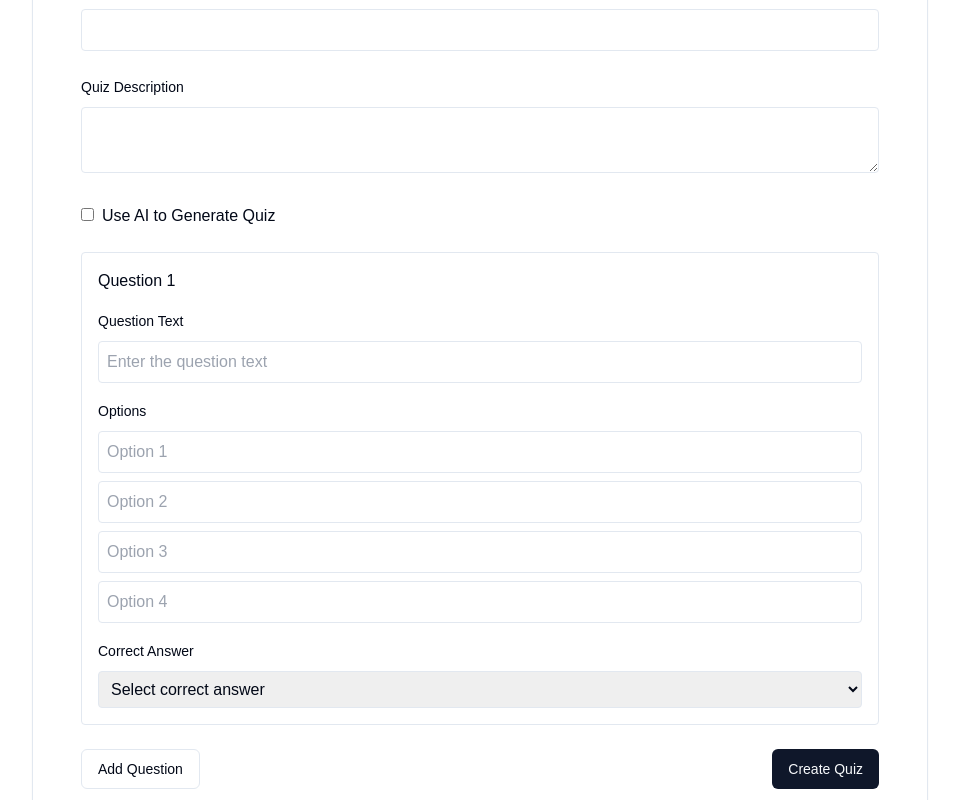
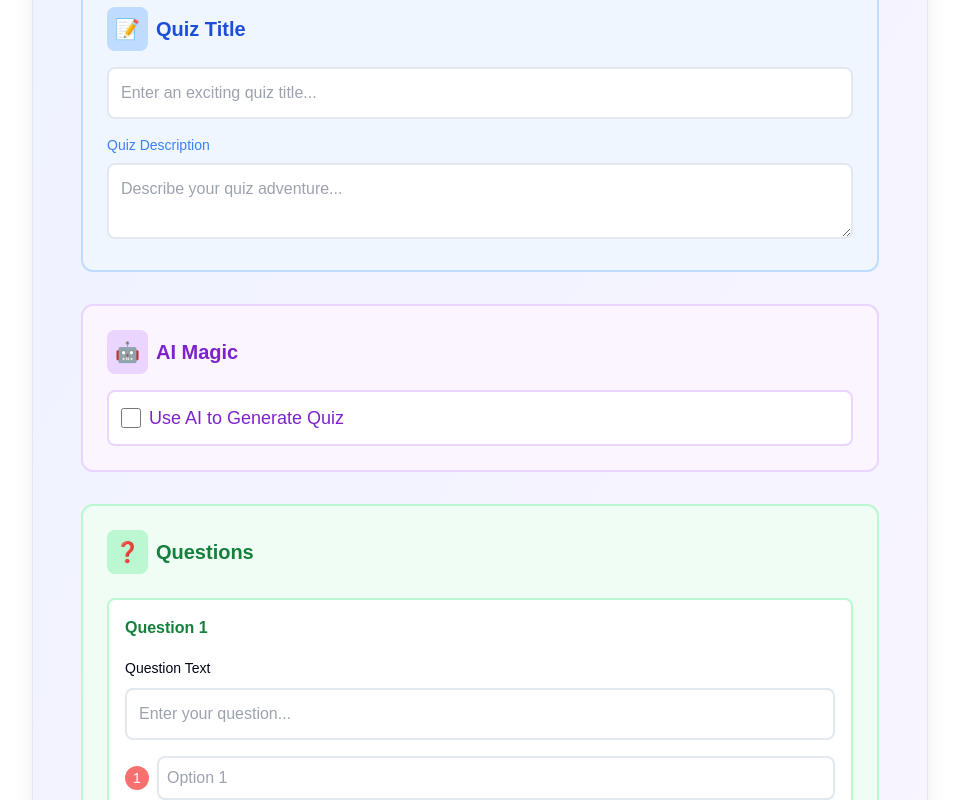
Before and after one commit to Gamified-Learning-Environment/Exper-Frontend, a Next.js app in the folder experfrontend/: page /quiz/create in a window 1280 px wide. Shown: the part 300-1100 px from the top of the page, without its empty margins (160-1119 px from the left). Built offline with nearby package versions, Linux system fonts and the light colour scheme.

Commit message:
Integrated pdf handling for Quiz generation

```diff
--- a/experfrontend/src/components/shared/QuizForm.tsx
+++ b/experfrontend/src/components/shared/QuizForm.tsx
@@ -42,6 +42,10 @@ interface QuizQuestion {
     const [useAI, setUseAI] = useState(false); // toggle AI use on/off
     const [notes, setNotes] = useState('');  // notes for AI
 
+    // pdf paramater states
+    const [pdfUrl, setPdfUrl] = useState(''); // pdf URL
+    const [isPdfProcessing, setIsPdfProcessing] = useState(false); // pdf processing state
+
     // preview generated questions
     const [showPreview, setShowPreview] = useState(false);
 
@@ -68,13 +72,22 @@ interface QuizQuestion {
       // Function to handle option change
       const handleOptionChange = (questionIndex: number, optionIndex: number, value: string) => {
         const updatedQuestions = [...questions];
-        updatedQuestions[questionIndex].options[optionIndex] = value;
+        const question = updatedQuestions[questionIndex];
+
+        // If we're changing the option that was the correct answer, reset it
+        if (question.options[optionIndex] === question.correctAnswer) {
+          question.correctAnswer = '';
+        }
+
+        // Update the option
+        question.options[optionIndex] = value;
         setQuestions(updatedQuestions);
       };
 
       // Function to generate quiz with AI
       const generateQuizWithAI = async () => {
         try {
+          setIsPdfProcessing(true); // Set PDF processing state to true
           const response = await fetch('http://localhost:9090/api/generate-quiz', { // Fetch quiz from API
             method: 'POST',
             headers: {
@@ -82,6 +95,7 @@ interface QuizQuestion {
             },
             body: JSON.stringify({ // Send question count, difficulty, and notes along with response format
                notes,
+               pdfUrl,
                parameters: {
                   questionCount,
                   difficulty,
@@ -163,6 +177,8 @@ interface QuizQuestion {
           setShowPreview(true);
         } catch (error) { // Catch and handle error
           setError(error instanceof Error ? error.message : 'Failed to generate quiz with AI');
+        } finally {
+          setIsPdfProcessing(false); // Set PDF processing state to false
         }
       }
 
@@ -213,71 +229,86 @@ interface QuizQuestion {
       };
 
     return ( // Return quiz form
-      <Card className="w-full max-w-4xl mx-auto p-6">
+      <Card className="w-full max-w-4xl mx-auto p-6 bg-gradient-to-br from-indigo-50 to-purple-50 shadow-xl">
         <form onSubmit={handleSubmit}>
-        <CardHeader>
-            <h2 className="text-2xl font-bold">Create New Quiz</h2>
+          <CardHeader className="space-y-4 text-center">
+            <h2 className="text-3xl font-bold bg-clip-text text-transparent bg-gradient-to-r from-purple-600 to-indigo-600">
+              Create Your Quiz Adventure ✨
+            </h2>
             {error && (
-            <div className="bg-red-100 border border-red-400 text-red-700 px-4 py-3 rounded">
+              <div className="bg-red-100/90 border-2 border-red-400 text-red-700 px-4 py-3 rounded-lg animate-pulse">
                 {error}
               </div>
             )}
           </CardHeader>
 
         {/* Quiz form fields */}
-        <CardContent className="space-y-6">
-            <div className="space-y-2">
-            <label htmlFor="title" className="text-sm font-medium">
+        <CardContent className="space-y-8">
+        <div className="bg-blue-50 p-6 rounded-xl border-2 border-blue-200 space-y-4 transition-all hover:shadow-md">
+          <h3 className="text-xl font-bold text-blue-700 flex items-center gap-2">
+            <span className="bg-blue-200 p-2 rounded-lg">📝</span>
             Quiz Title
-            </label>
+          </h3>
+          <div className="space-y-4">
             <input
               id="title"
               type="text"
               value={title}
               onChange={(e) => setTitle(e.target.value)}
-                className="w-full p-2 border rounded"
+              className="w-full p-3 border-2 rounded-lg focus:ring-2 focus:ring-blue-400 focus:border-blue-400 transition-all"
+              placeholder="Enter an exciting quiz title..."
               required
             />
             </div>
 
             <div className="space-y-2">
-              <label htmlFor="description" className="text-sm font-medium">
+              <label htmlFor="description" className="text-sm font-medium text-blue-500 flex items-center gap-2">
                 Quiz Description
               </label>
               <textarea
                 id="description"
                 value={description}
                 onChange={(e) => setDescription(e.target.value)}
-                className="w-full p-2 border rounded"
+                className="w-full p-3 border-2 rounded-lg focus:ring-2 focus:ring-blue-400 focus:border-blue-400 transition-all"
+                placeholder="Describe your quiz adventure..."
                 required
               />
             </div>
+          </div>
 
           {/* AI integration */}
-          <div className='space-y-2'>
+          <div className='bg-purple-50 p-6 rounded-xl border-2 border-purple-200 space-y-4 transition-all hover:shadow-md'>
+            <h3 className="text-xl font-bold text-purple-700 flex items-center gap-2">
+              <span className="bg-purple-200 p-2 rounded-lg">🤖</span>
+              AI Magic
+            </h3>
+            <div className='space-y-4'>
+              <div className='flex items-center gap-2 bg-white p-3 rounded-lg border-2 border-purple-200'>
                 <input
                   type="checkbox"
                   checked={useAI}
                   onChange={() => setUseAI(!useAI)} // Toggle AI use on/off
-              className="mr-2"
+                  className="w-5 h-5 text-purple-600"
                   title="Use AI to Generate Quiz"
                   placeholder="Use AI to Generate Quiz"
                 />
-            <label className='text-md font-medium'>Use AI to Generate Quiz </label>
+                <label className='text-lg font-medium text-purple-700'>Use AI to Generate Quiz</label>
+              </div>
+            </div>
           </div>
 
           {/* AI form fields */}
           {useAI && (
             <div className="space-y-6">
               <div className="space-y-4">
-                <label className="text-sm font-medium">Number of Questions</label>
+                <label className="text-sm font-medium text-purple-500 flex items-center gap-2">Number of Questions</label>
                 <Slider
                   value={[questionCount]}
                   onValueChange={(value) => setQuestionCount(value[0])}
                   min={1}
                   max={20}
                   step={1}
-                  className="w-full"
+                  className="w-full p-3 border-2 rounded-lg focus:ring-2 focus:ring-purple-400 focus:border-purple-400 transition-all"
                 />
                 <span className="text-sm text-gray-500">{questionCount} questions</span>
               </div>
@@ -309,6 +340,17 @@ interface QuizQuestion {
                 />
               </div>
 
+              <div className="space-y-2">
+                <label className="text-sm font-medium">PDF URL (Optional)</label>
+                <input
+                  type="url"
+                  value={pdfUrl}
+                  onChange={(e) => setPdfUrl(e.target.value)}
+                  className="w-full p-2 border rounded"
+                  placeholder="Enter URL to a PDF document"
+                />
+              </div>
+
               <Button type="button" onClick={generateQuizWithAI}>
                 Generate Quiz with AI
               </Button>
@@ -316,9 +358,14 @@ interface QuizQuestion {
           )}
 
           {/* Quiz questions fill in */}
+          <div className="bg-green-50 p-6 rounded-xl border-2 border-green-200 space-y-6 transition-all hover:shadow-md">
+            <h3 className="text-xl font-bold text-green-700 flex items-center gap-2">
+              <span className="bg-green-200 p-2 rounded-lg">❓</span>
+              Questions
+            </h3>
             {!useAI && questions.map((question, qIndex) => (
-            <div key={question.id} className="border p-4 rounded space-y-4">
-              <h3 className="font-medium">Question {qIndex + 1}</h3>
+            <div key={question.id} className="bg-white p-4 rounded-lg border-2 border-green-200 space-y-4 transition-all hover:shadow-md">
+              <h4 className="font-bold text-green-700 flex items-center gap-2">Question {qIndex + 1}</h4>
 
               {/* Question fields */}
               <div className="space-y-2">
@@ -327,26 +374,32 @@ interface QuizQuestion {
                     type="text"
                     value={question.question}
                     onChange={(e) => handleQuestionChange(qIndex, 'question', e.target.value)} // Set question
-                    className="w-full p-2 border rounded"
+                    className="w-full p-3 border-2 rounded-lg focus:ring-2 focus:ring-green-400 focus:border-green-400"
                     required
                     title="Question Text"
-                    placeholder="Enter the question text"
+                    placeholder="Enter your question..."
                 />
               </div>
 
                 {/* Options fields */}
-              <div className="space-y-2">
-                <label className="text-sm font-medium">Options</label>
+                <div className="grid gap-3">
                   {question.options.map((option, oIndex) => (
+                    <div key={oIndex} className="flex items-center gap-2">
+                      <span className={`w-6 h-6 rounded-full flex items-center justify-center text-white text-sm
+                        ${oIndex === 0 ? 'bg-red-400' :
+                          oIndex === 1 ? 'bg-blue-400' :
+                          oIndex === 2 ? 'bg-yellow-400' : 'bg-green-400'}`}>
+                        {oIndex + 1}
+                      </span>
                       <input
-                    key={oIndex}
                         type="text"
                         value={option}
-                    onChange={(e) => handleOptionChange(qIndex, oIndex, e.target.value)} // Set option
-                    className="w-full p-2 border rounded mt-2"
+                        onChange={(e) => handleOptionChange(qIndex, oIndex, e.target.value)}
+                        className="flex-1 p-2 border-2 rounded-lg focus:ring-2 focus:ring-green-400 focus:border-green-400"
                         placeholder={`Option ${oIndex + 1}`}
                         required
                       />
+                    </div>
                   ))}
                 </div>
 
@@ -356,20 +409,24 @@ interface QuizQuestion {
                   <select
                     title="Correct Answer"
                     value={question.correctAnswer}
-                    onChange={(e) => handleQuestionChange(qIndex, 'correctAnswer', e.target.value)} // Set correct answer
+                    onChange={(e) => handleQuestionChange(qIndex, 'correctAnswer', e.target.value)}
                     className="w-full p-2 border rounded"
                     required
                   >
-                    <option value="">Select correct answer</option>
+                    <option value="" disabled>Select correct answer</option>
                     {question.options.map((option, index) => (
+                      // Only show options that have content
+                      option && (
                         <option key={index} value={option}>
-                        {option || `Option ${index + 1}`}
+                          {option}
                         </option>
+                      )
                     ))}
                   </select>
                 </div>
               </div>
             ))}
+          </div>
 
           {/* Preview generated questions */}
           {showPreview && (
@@ -395,12 +452,21 @@ interface QuizQuestion {
         </CardContent>
 
         {/* Quiz form footer */}
-        <CardFooter className="flex justify-between">
-            <Button type="button" onClick={handleAddQuestion} variant="outline">
-              Add Question
+        <CardFooter className="flex justify-between pt-6">
+          <Button
+            type="button"
+            onClick={handleAddQuestion}
+            variant="outline"
+            className="bg-indigo-100 hover:bg-indigo-200 text-indigo-700 border-2 border-indigo-300"
+          >
+            Add Question ✨
           </Button>
-            <Button type="submit" disabled={loading}>
-              {loading ? 'Creating Quiz...' : 'Create Quiz'}
+          <Button
+            type="submit"
+            disabled={loading}
+            className="bg-gradient-to-r from-purple-600 to-indigo-600 text-white hover:from-purple-700 hover:to-indigo-700"
+          >
+            {loading ? 'Creating Magic... ✨' : 'Create Quiz 🎮'}
           </Button>
         </CardFooter>
         </form>
```
Also changed, not shown: experfrontend/src/components/shared/Quiz.tsx (+22 -5 lines), experfrontend/src/components/ui/progress.tsx (+4 -3 lines), experfrontend/src/contexts/auth.context.tsx (+4 -4 lines). Lines whose indentation alone changed are shown as unchanged.
